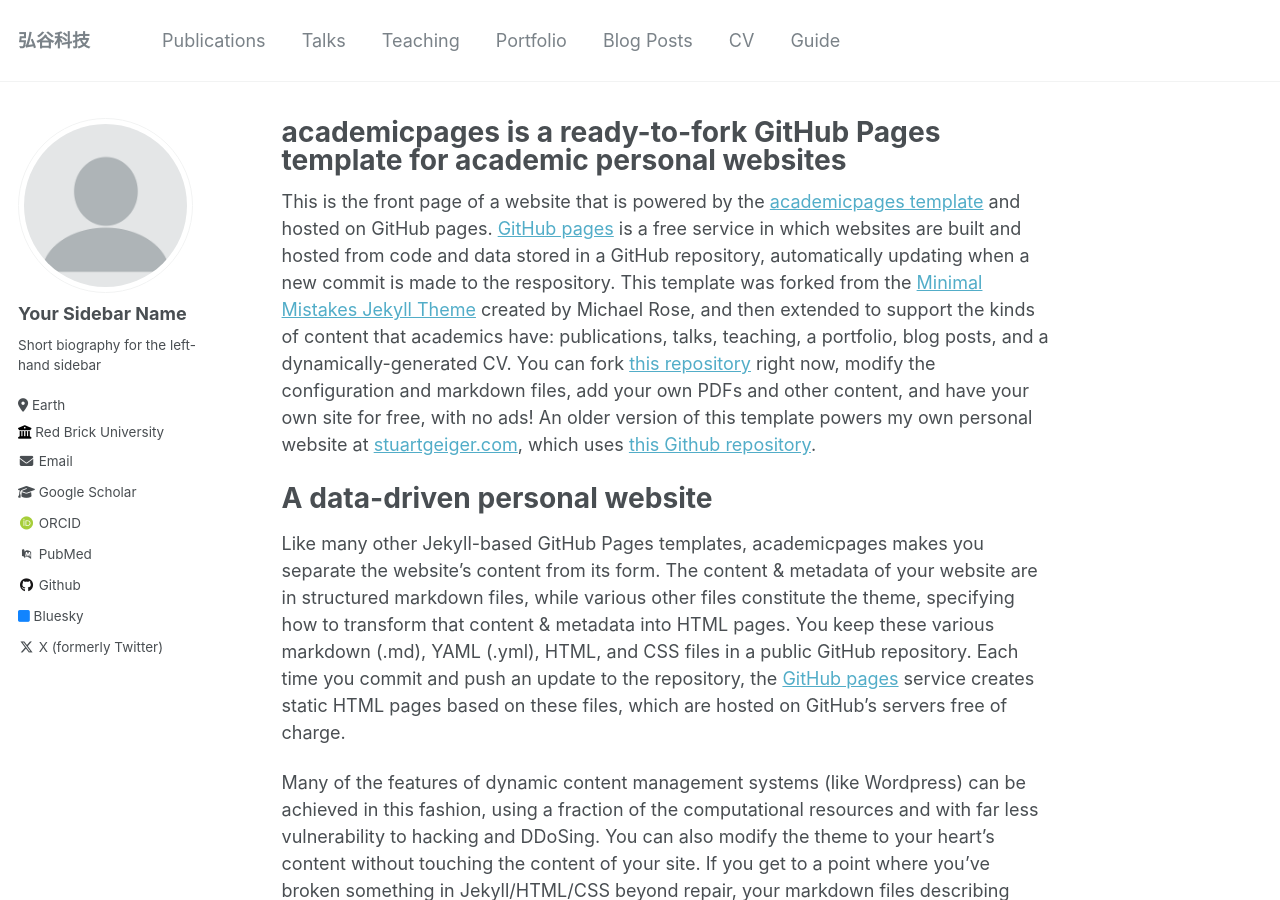
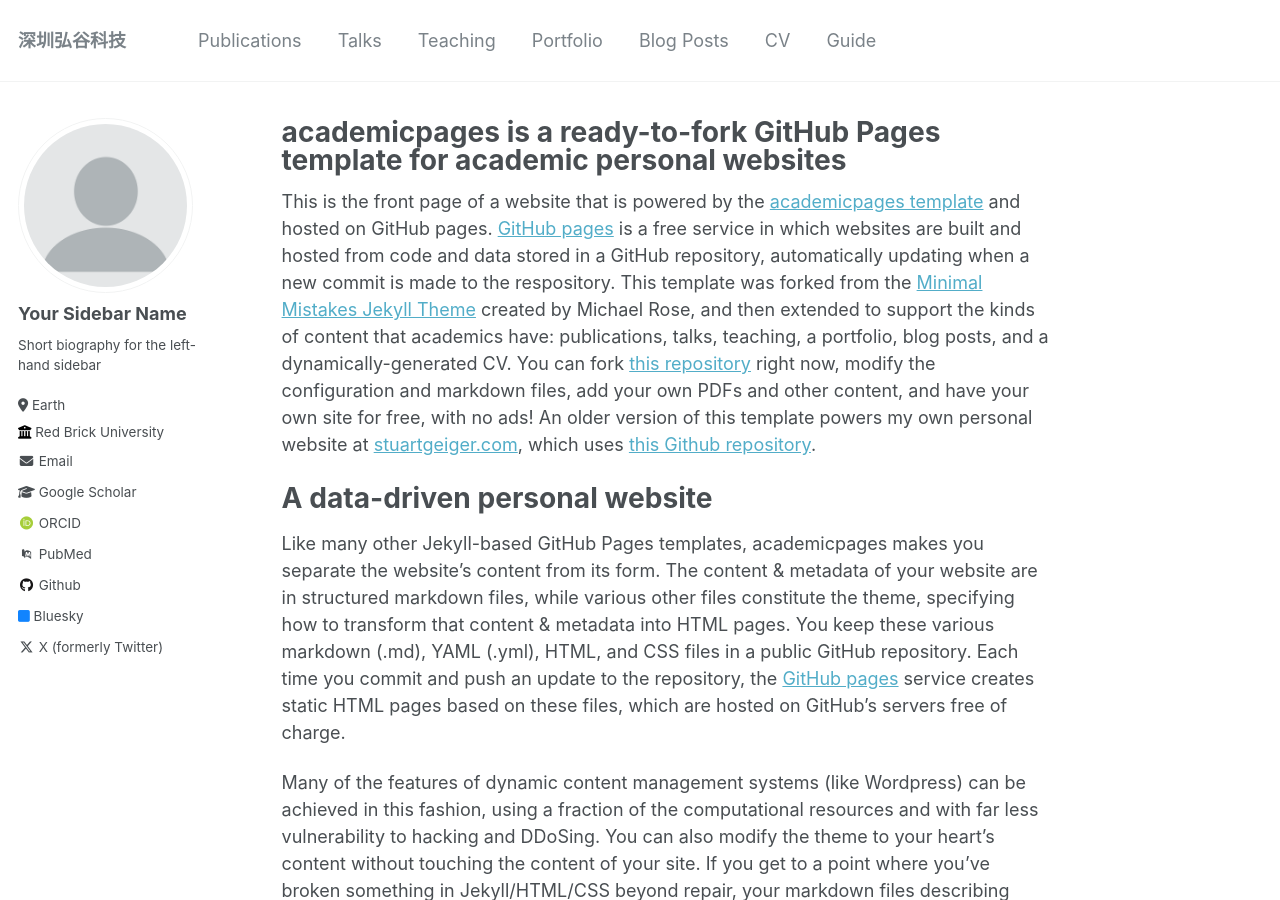
Before and after one commit to bloomv/bloomv, a Jekyll site: the page built from _pages/about.md, in a window 1280 px wide and 900 px high. Built offline with Jekyll 4.4.1, drawn with Linux system fonts in a browser that asks for light colours; some web fonts are replaced.

Commit message:
Update _config.yml

```diff
--- a/_config.yml
+++ b/_config.yml
@@ -8,13 +8,13 @@
 
 # Basic Site Settings
 locale                   : "zh-CN"
-title                    : "弘谷科技"
+title                    : "深圳弘谷科技"
 title_separator          : "-"
 name                     : &name "Your Name"
 description              : &description "personal description"
-url                      : https://academicpages.github.io # the base hostname & protocol for your site e.g. "https://mmistakes.github.io"
+url                      : https://bloomv.github.io # the base hostname & protocol for your site e.g. "https://mmistakes.github.io"
 baseurl                  : "" # the subpath of your site, e.g. "/blog"
-repository               : "academicpages/academicpages.github.io"
+repository               : "bloomv/bloomv.github.io"
 
 # Site Author - The following control what appear as part of the author content on the side bar.
 #               If a field is blank the icon and link will not appear, otherwise it will be shown.
```
